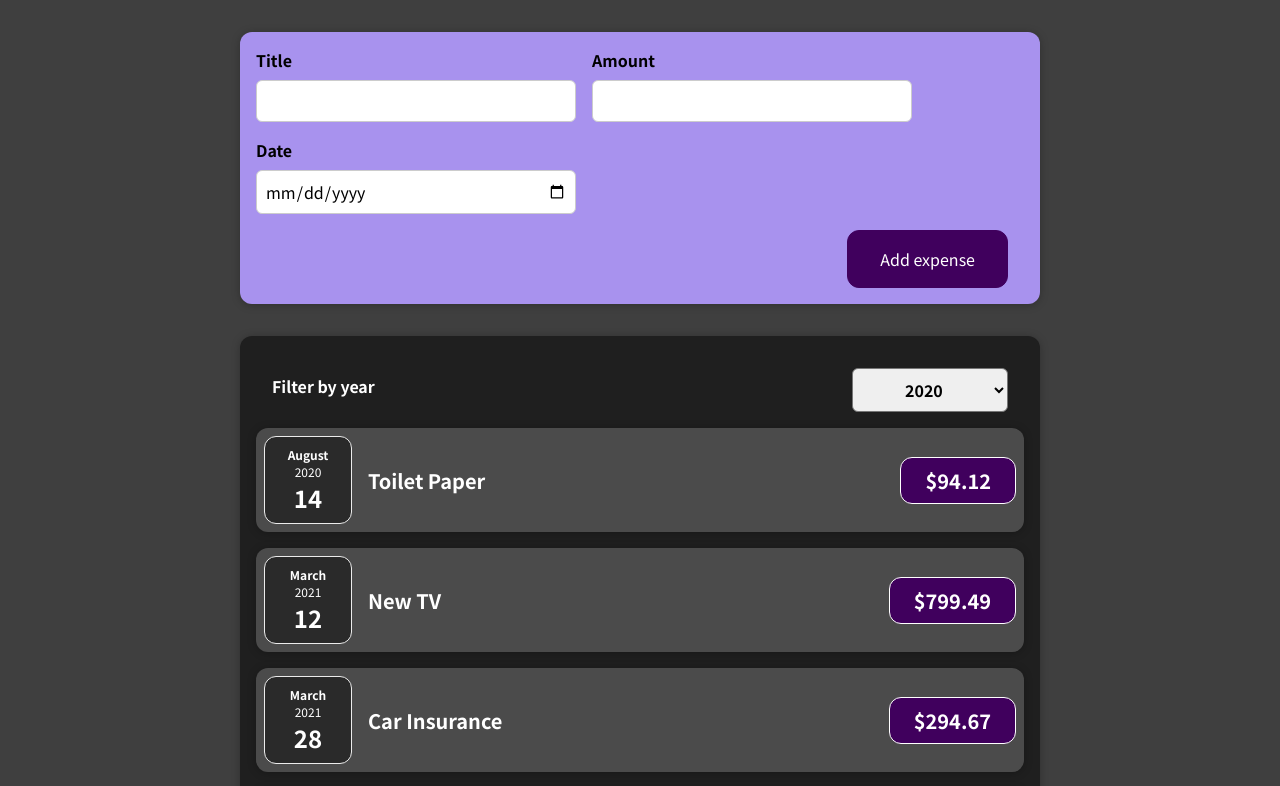
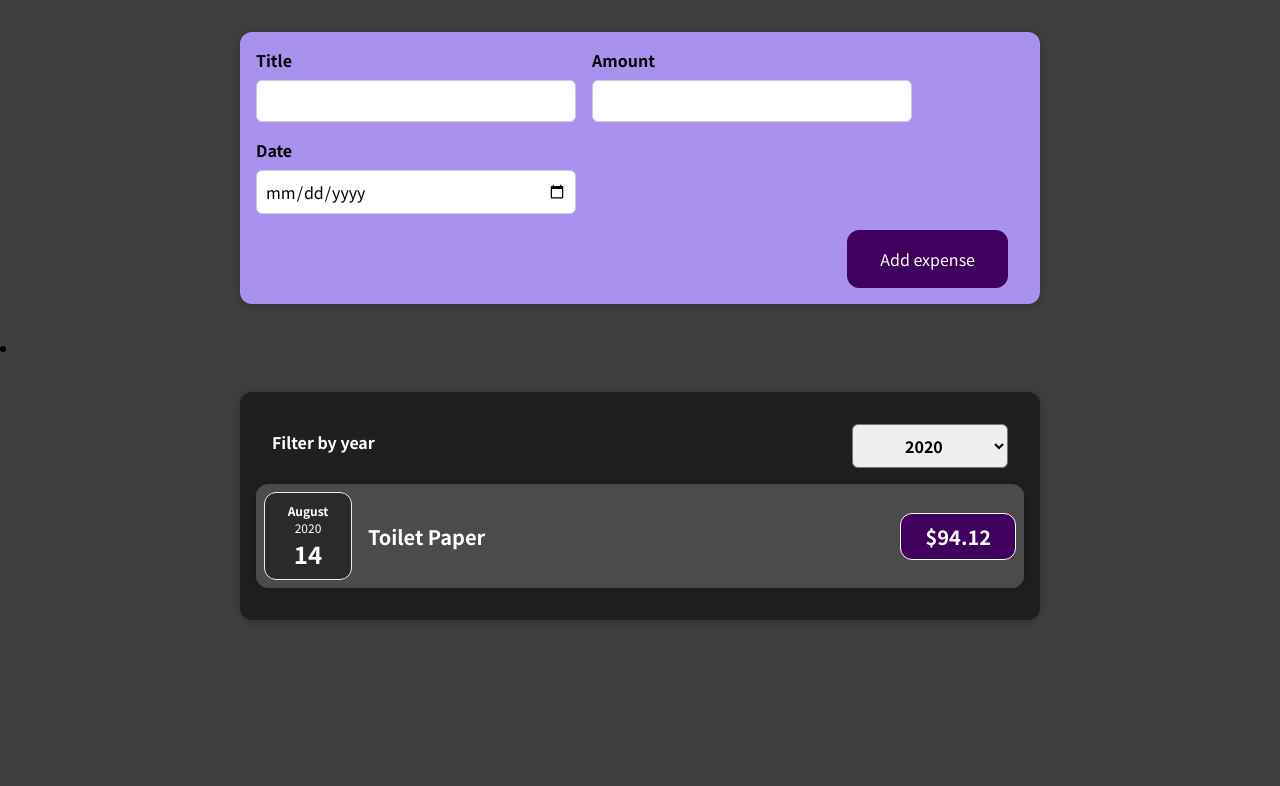
Before and after one commit to Axcelaw/react-complete-guide, a React (Create React App) app: page / in a window 1280 px wide. Shown: the top 786 px of the page. Built offline with nearby package versions, Linux system fonts and the light colour scheme.

Commit message:
Added conditions to show expenses list or not show it.

```diff
--- a/src/components/Expenses/Expenses.js
+++ b/src/components/Expenses/Expenses.js
@@ -1,6 +1,6 @@
 import Card from '../UI/Card';
 import ExpensesFilter from './ExpensesFilter';
-import ExpenseItem from './ExpenseItem';
+import ExpensesList from './ExpensesList';
 import './Expenses.css';
 
 import { useState } from 'react';
@@ -12,20 +12,20 @@
     setFilteredYear(selectedYear);
   };
 
+  const filteredExpenses = props.items.filter((expense) => {
+    return expense.date.getFullYear().toString() === filteredYear;
+  });
+
   return (
-    <Card className="expenses">
-      <ExpensesFilter
-        selected={filteredYear}
-        onChangeFilter={filterChangeHandler}
-      />
-      {props.items.map((expense) => (
-        <ExpenseItem
-          title={expense.title}
-          amount={expense.amount}
-          date={expense.date}
+    <li>
+      <Card className="expenses">
+        <ExpensesFilter
+          selected={filteredYear}
+          onChangeFilter={filterChangeHandler}
         />
-      ))}
-    </Card>
+        <ExpensesList items={filteredExpenses} />
+      </Card>
+    </li>
   );
 };
 
--- a/src/components/Expenses/ExpensesFilter.js
+++ b/src/components/Expenses/ExpensesFilter.js
@@ -10,6 +10,7 @@
       <div className="expenses-filter__control">
         <label>Filter by year</label>
         <select value={props.selected} onChange={filterChangeHandler}>
+          <option value="2023">2023</option>
           <option value="2022">2022</option>
           <option value="2021">2021</option>
           <option value="2020">2020</option>
--- /dev/null
+++ b/src/components/Expenses/ExpensesList.css
@@ -0,0 +1,9 @@
+.expenses-list {
+  list-style: none;
+  padding: 0;
+}
+
+.expenses-list__fallback {
+  color: white;
+  text-align: center;
+}
--- /dev/null
+++ b/src/components/Expenses/ExpensesList.js
@@ -0,0 +1,22 @@
+import ExpenseItem from './ExpenseItem';
+import './ExpensesList.css';
+
+const ExpensesList = (props) => {
+  if (props.items.length === 0) {
+    return <h2 className="expenses-list__fallback">Found no expenses.</h2>;
+  }
+
+  return (
+    <ul className="expenses-list">
+      {props.items.map((expense) => (
+        <ExpenseItem
+          title={expense.title}
+          amount={expense.amount}
+          date={expense.date}
+        />
+      ))}
+    </ul>
+  );
+};
+
+export default ExpensesList;
```
